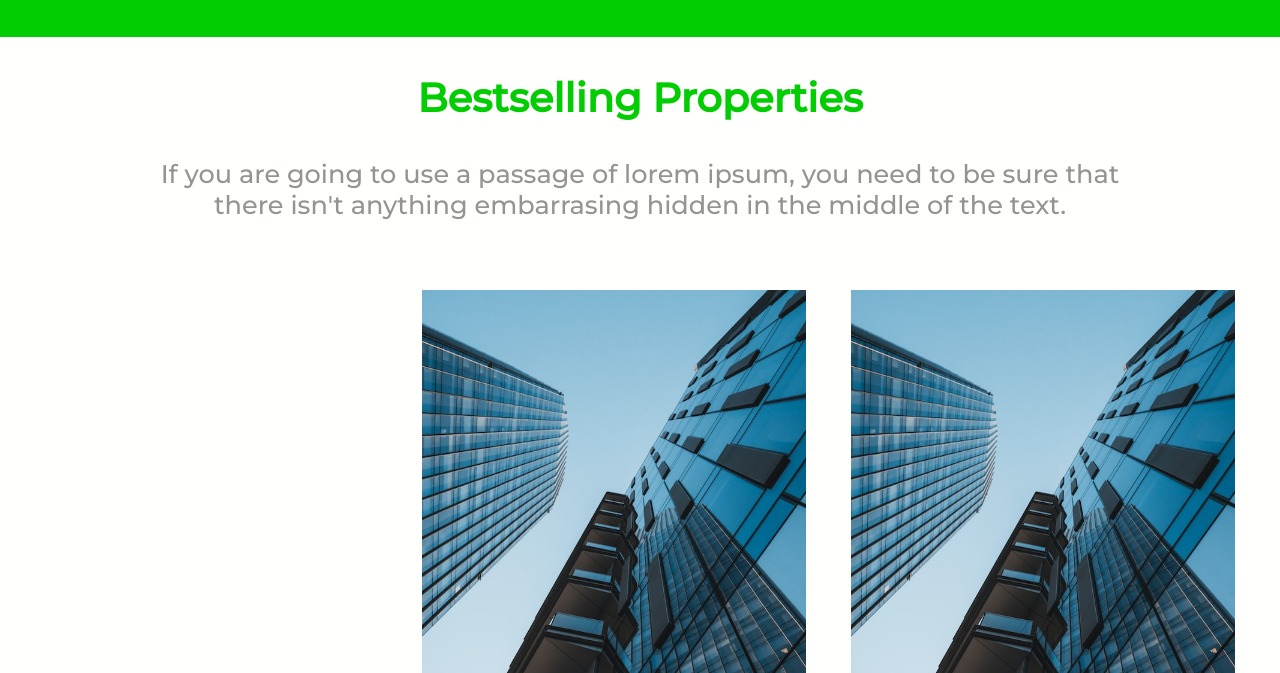
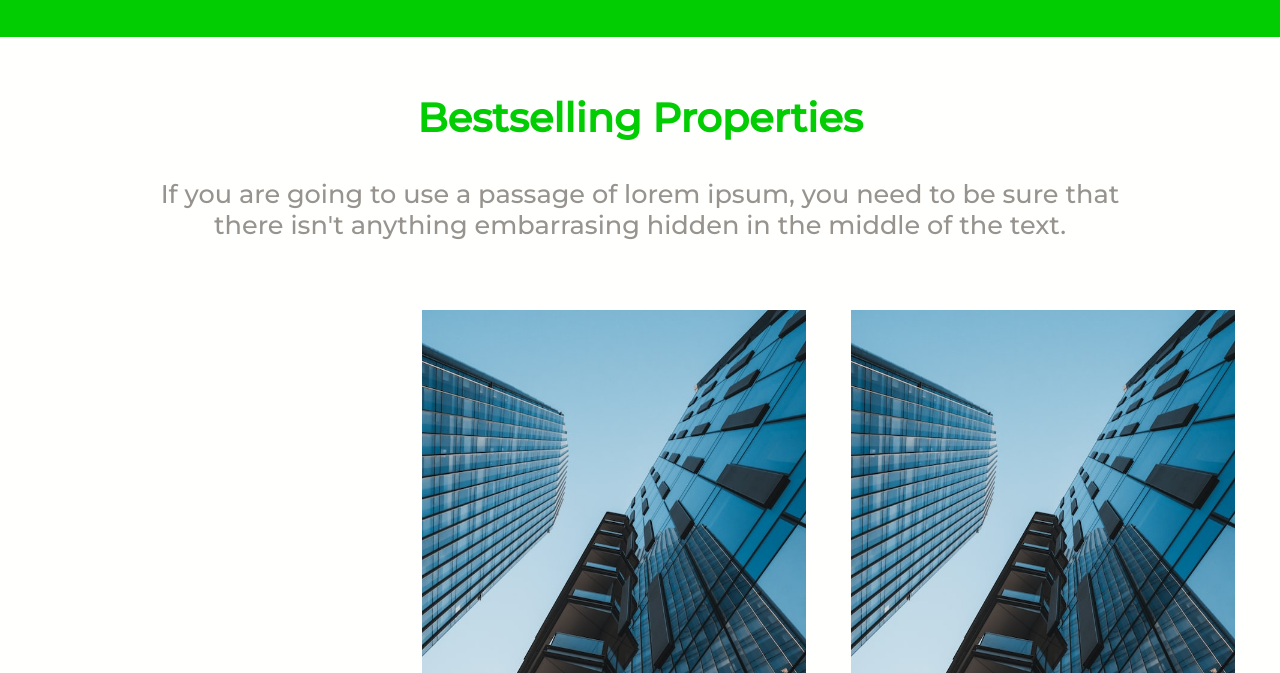
Before and after one commit to sumitava7/realstate_kreetiproj, a plain HTML site: page index.html in a window 1280 px wide. Shown: the part 1041-1714 px from the top of the page. Drawn offline with nearby package versions, Linux system fonts and the light colour scheme.

Commit message:
ul added and margin for propert

```diff
--- a/index.html
+++ b/index.html
@@ -32,13 +32,13 @@
         <div class="menu">
           <input type="checkbox" id="checkbox_toggle" />
           <label for="checkbox_toggle" class="hamburger">&#9776;</label>
-          <div class="nav-link">
+          <ul class="nav-link">
             <li><a href="#header">Home</a></li>
             <li><a href="#building-properties">Properties</a></li>
             <li><a href="#agent-carousel">Agent</a></li>
             <li><a href="#building-properties">Blog</a></li>
             <li><a href="#footer">Contact</a></li>
-          </div>
+          </ul>
         </div>
       </nav>
     </header>
@@ -175,7 +175,7 @@
       </section>
       <section id="building-properties">
         <div class="propertysection">
-          <p class="bestseller-text">Bestselling Properties</p>
+          <h2 class="bestseller-text">Bestselling Properties</h2>
           <p class="bestseller-description">
             If you are going to use a passage of lorem ipsum, you need to be
             sure that there isn't anything embarrasing hidden in the middle of
--- a/style.css
+++ b/style.css
@@ -210,7 +210,7 @@ section .card .about {
   background-color: #fffffe;
 }
 .propertysection {
-  margin-top: 20px;
+  margin-top: 40px;
   display: block;
   text-align: center;
 }
```
